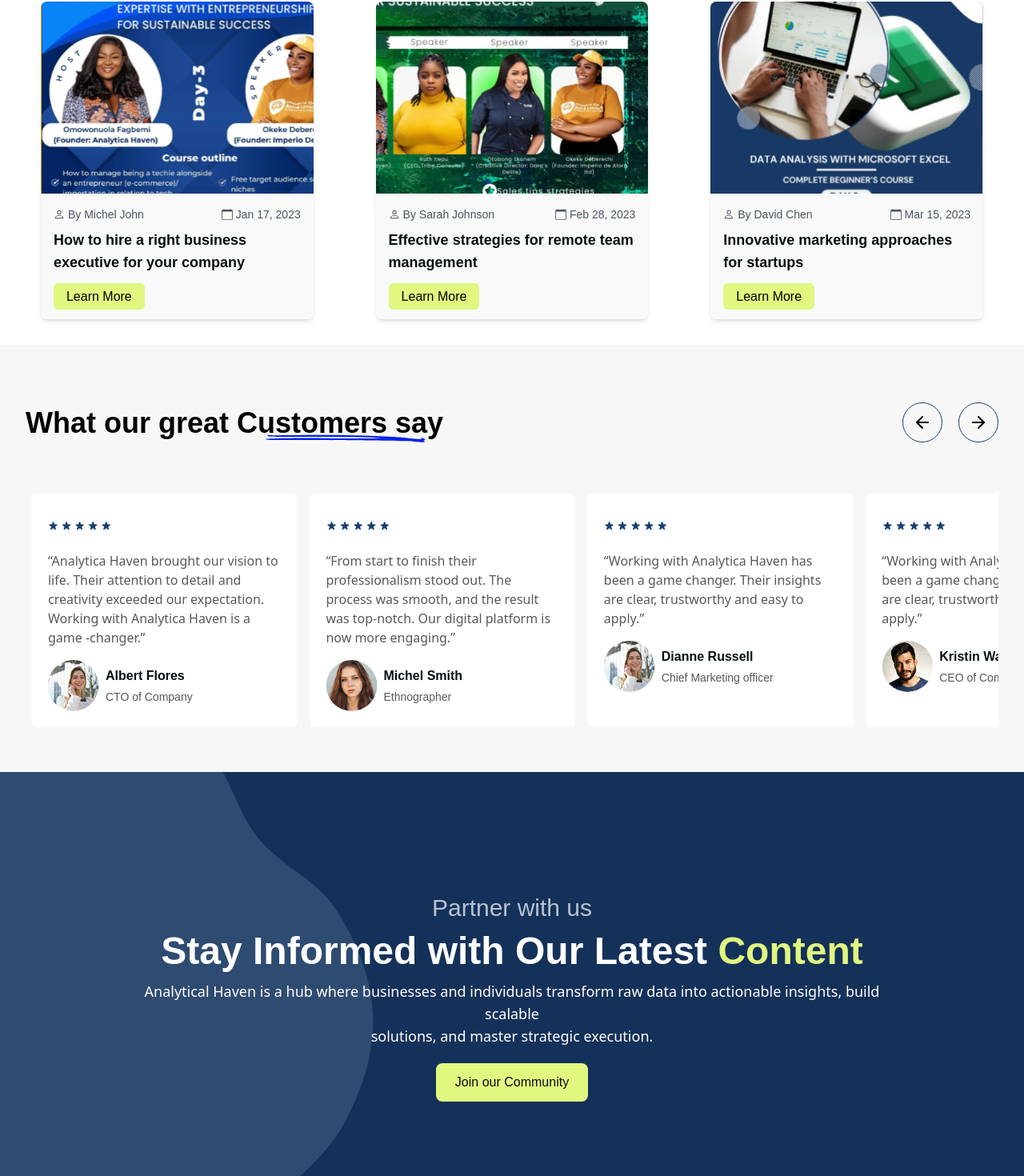
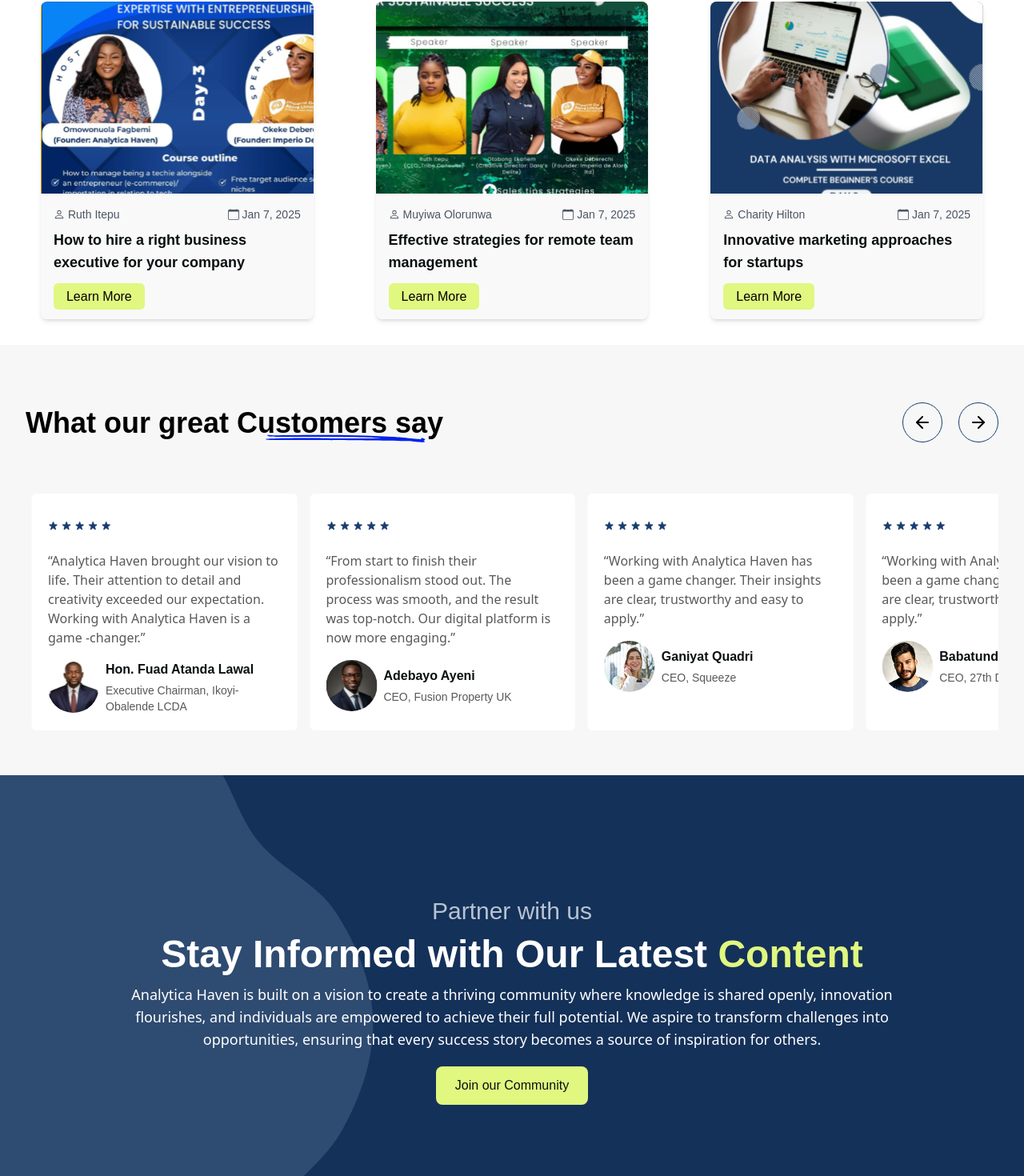
Before and after one commit to alimuhammeddev/Analytica-Haven, a React (Vite) app: page / in a window 1280 px wide. Shown: the part 3797-5267 px from the top of the page at 80% size. Built offline with nearby package versions, Linux system fonts and the light colour scheme.

Commit message:
Updated home page

```diff
--- a/src/Components/CustomersTestimonial.jsx
+++ b/src/Components/CustomersTestimonial.jsx
@@ -1,6 +1,8 @@
 import React, { useState, useRef, useEffect } from "react";
 import { ArrowLeft, ArrowRight } from "lucide-react";
-import { rating, t1, t2, t3 } from "../assets";
+import { rating, t1, t2 } from "../assets";
+import fuad from "../assets/fuad-t.svg"
+import ayeni from "../assets/ayeni-t.svg"
 
 const CustomersTestimonial = () => {
   const [currentIndex, setCurrentIndex] = useState(0);
@@ -15,32 +17,32 @@
       description:
          " “Working with Analytica Haven has been a game changer. Their insights are clear, trustworthy and easy to apply.” ",
       profileImg: t1,
-      name: "Kristin Watson",
-      position: "CEO of Company",
+      name: "Babatunde Doherty",
+      position: "CEO, 27th Development",
     },
     {
       image: rating,
       description:
         " “Analytica Haven brought our vision to life. Their attention to detail and creativity exceeded our expectation. Working with Analytica Haven is a game -changer.” ",
-      profileImg: t2,
-      name: "Albert Flores",
-      position: "CTO of Company",
+      profileImg: fuad,
+      name: "Hon. Fuad Atanda Lawal",
+      position: "Executive Chairman, Ikoyi-Obalende LCDA",
     },
     {
       image: rating,
       description:
         " “From start to finish their professionalism stood out. The process was smooth, and the result was top-notch. Our digital platform is now more engaging.” ",
-      profileImg: t3,
-      name: "Michel Smith",
-      position: "Ethnographer",
+      profileImg: ayeni,
+      name: "Adebayo Ayeni",
+      position: "CEO, Fusion Property UK",
     },
     {
       image: rating,
       description:
         " “Working with Analytica Haven has been a game changer. Their insights are clear, trustworthy and easy to apply.” ",
       profileImg: t2,
-      name: "Dianne Russell",
-      position: "Chief Marketing officer",
+      name: "Ganiyat Quadri",
+      position: "CEO, Squeeze",
     },
   ];
 
--- a/src/Components/LatestContent.jsx
+++ b/src/Components/LatestContent.jsx
@@ -39,13 +39,15 @@
           Partner with us
         </p>
         <h1 className="lg:text-5xl text-xl font-semibold font-campton text-center text-[#FFFFFF] mt-3">
-          Stay Informed with Our Latest <span className="text-[#e0f780]">{" "} Content</span>
+          Stay Informed with Our Latest{" "}
+          <span className="text-[#e0f780]"> Content</span>
         </h1>
         <p className="text-center lg:text-lg text-[#FFFFFF] mt-3">
-          Analytical Haven is a hub where businesses and individuals transform
-          raw data into actionable insights, build scalable{" "}
-          <br className="lg:block hidden" /> solutions, and master strategic
-          execution.
+          Analytica Haven is built on a vision to create a thriving community
+          where knowledge is shared openly, innovation flourishes, and
+          individuals are empowered to achieve their full potential. We aspire
+          to transform challenges into opportunities, ensuring that every
+          success story becomes a source of inspiration for others.
         </p>
         <div className="justify-center mx-auto flex mt-5">
           <Link
--- a/src/Components/OurBlogs.jsx
+++ b/src/Components/OurBlogs.jsx
@@ -42,20 +42,20 @@
   const blogData = [
     {
       image: Blog4,
-      author: "By Michel John",
-      date: "Jan 17, 2023",
+      author: "Ruth Itepu",
+      date: "Jan 7, 2025",
       title: "How to hire a right business executive for your company",
     },
     {
       image: Blog6,
-      author: "By Sarah Johnson",
-      date: "Feb 28, 2023",
+      author: "Muyiwa Olorunwa",
+      date: "Jan 7, 2025",
       title: "Effective strategies for remote team management",
     },
     {
       image: Blog3,
-      author: "By David Chen",
-      date: "Mar 15, 2023",
+      author: "Charity Hilton",
+      date: "Jan 7, 2025",
       title: "Innovative marketing approaches for startups",
     },
   ];
--- a/src/Components/SparkForChange.jsx
+++ b/src/Components/SparkForChange.jsx
@@ -34,17 +34,9 @@
                 </h1>
                 <h1 className="text-[#FFFFFF] text-lg font-campton flex items-center gap-3">
                   <Check className="text-[#193D6F] bg-[#E0F780] p-1 rounded-full" />{" "}
-                  Strenghtens impactful programs
+                  Strengthens impactful programs
                 </h1>
                 <div>
-                  {/* <div className="mt-6">
-                    <Link
-                      to="/donate"
-                      className="bg-[#E0F780] text-[#193D6F] px-6 py-3 rounded-lg font-medium mt-3 text-lg font-campton hover:bg-[#fff] hover:text-[#193D6F] transition ease-in-out duration-300"
-                    >
-                      Donate Now
-                    </Link>
-                  </div> */}
                 </div>
               </div>
             </div>
--- a/src/Components/TalkToUs.jsx
+++ b/src/Components/TalkToUs.jsx
@@ -10,13 +10,13 @@
                         <img src={phone} alt="" className='mx-auto lg:w-16 lg:h-16 w-12'/>
                         <h2 className='text-[#193D6F] font-campton lg:text-2xl font-semibold text-center'>Talk to US</h2>
                         <p className='font-campton text-center'>Interested in Analytica team? Just pick up the phone
-                        to call  a member of our team - 09013562178</p>
+                        to call  a member of our team +234 816 888 4379</p>
                     </div>
 
                     <div className='bg-[#D1D8E2] px-7 py-[3rem] space-y-5 rounded-2xl w-full lg:w-[40%]'>
                         <img src={message} alt="" className='mx-auto lg:w-16 lg:h-16 w-12'/>
                         <h2 className='text-[#193D6F] font-campton lg:text-2xl font-semibold text-center'>Contact Support</h2>
-                        <p className='font-campton text-center'>You need help from your friends or an Analytica support rep? We’re here for you - analyticalhaven@gmail.com</p>
+                        <p className='font-campton text-center'>You need help from your friends or an Analytica support rep? We’re here for you - Analyticahaven@gmail.com</p>
                     </div>
                 </div>
             </div>
--- a/src/Pages/AboutUs.jsx
+++ b/src/Pages/AboutUs.jsx
@@ -19,6 +19,7 @@
       <div>
         <Header />
 
+      {/* Desktop version */}
          <div
         className="bg-cover bg-no-repeat bg-center h-[100vh] text-white md:block hidden"
         style={{ backgroundImage: `url(${abouthero})` }}
@@ -28,6 +29,8 @@
             <span className="block">At Analytica Haven</span>
           </h2>
         </div>
+
+        {/* Mobile version */}
          <div
         className="bg-cover bg-no-repeat bg-center h-80 text-white md:hidden block"
         style={{ backgroundImage: `url(${aboutheromb})` }}
```
Also changed, not shown: src/assets/ayeni-t.svg (added), src/assets/fuad-t.svg (added).
